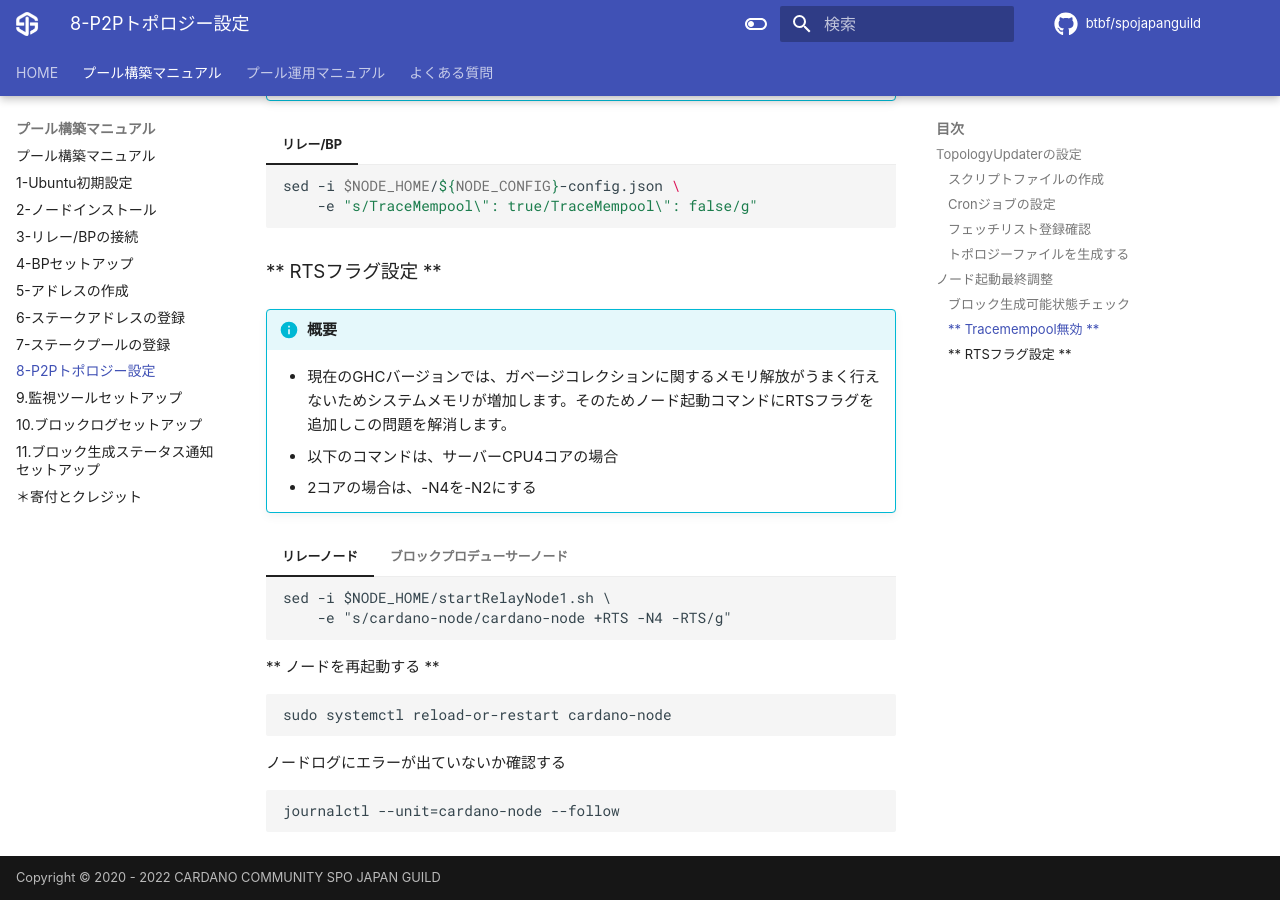
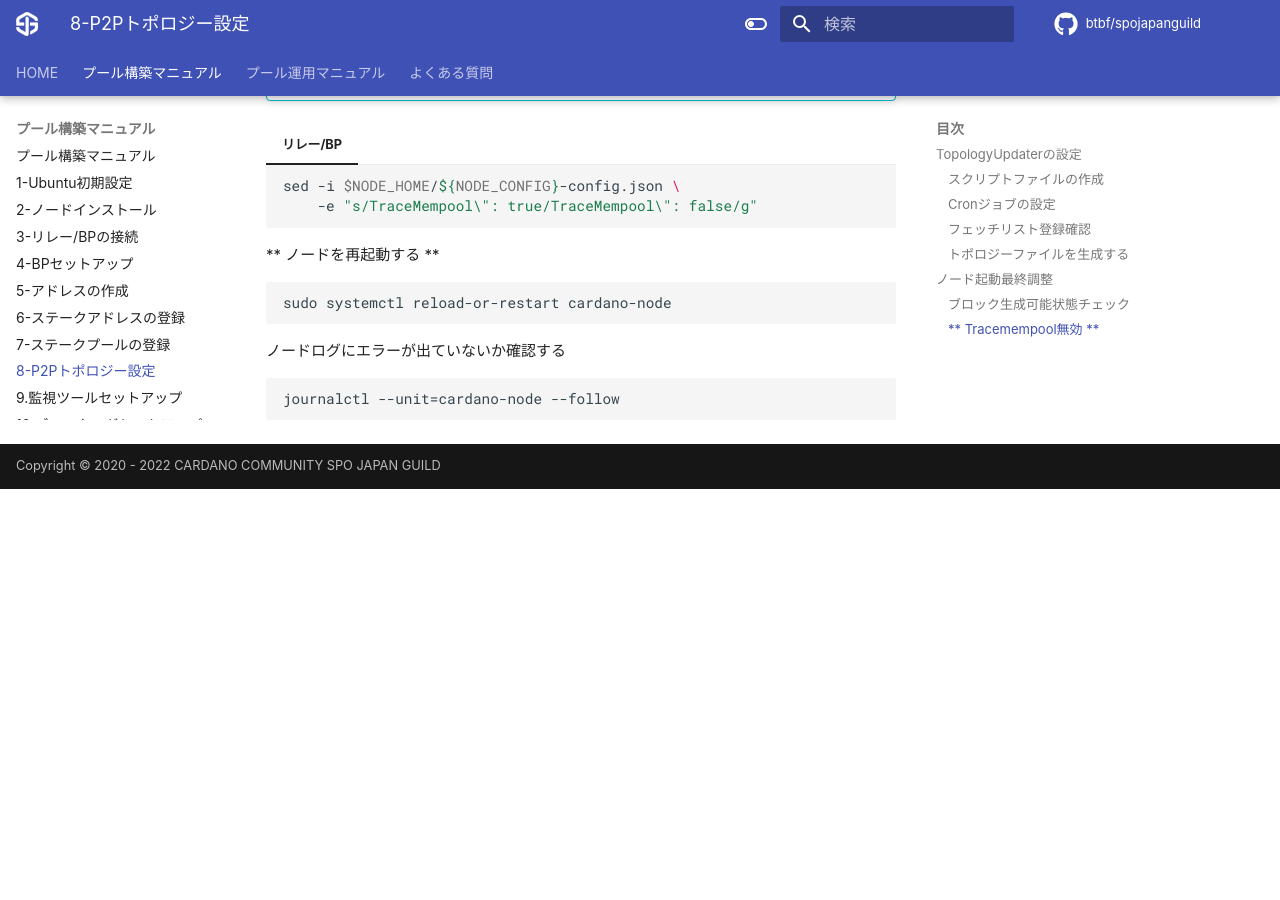
Before and after one commit to btbf/spojapanguild, an MkDocs documentation site: the page built from docs/setup/8.topology-setup.md, in a window 1280 px wide and 900 px high, scrolled down 6476 px. Built offline with MkDocs 1.6.1 and Material for MkDocs 9.7.7, drawn with Linux system fonts in a browser that asks for light colours; comment, search, counter and statistics services are not loaded; after the commit the page ends 6965 px from its top, so only the background shows below that.

Commit message:
rts削除

````diff
--- a/docs/setup/8.topology-setup.md
+++ b/docs/setup/8.topology-setup.md
@@ -246,25 +246,6 @@
         -e "s/TraceMempool\": true/TraceMempool\": false/g"
     ```
 
-### ** RTSフラグ設定 **
-!!! info "概要"
-    * 現在のGHCバージョンでは、ガベージコレクションに関するメモリ解放がうまく行えないためシステムメモリが増加します。そのためノード起動コマンドにRTSフラグを追加しこの問題を解消します。
-    * 以下のコマンドは、サーバーCPU4コアの場合
-    * 2コアの場合は、-N4を-N2にする
-
-
-=== "リレーノード"
-    ```
-    sed -i $NODE_HOME/startRelayNode1.sh \
-        -e "s/cardano-node/cardano-node +RTS -N4 -RTS/g"
-    ```
-
-=== "ブロックプロデューサーノード"
-    ```
-    sed -i $NODE_HOME/startBlockProducingNode.sh \
-        -e "s/cardano-node/cardano-node +RTS -N4 -RTS/g"
-    ```
-
 ** ノードを再起動する **
 ```
 sudo systemctl reload-or-restart cardano-node
````
